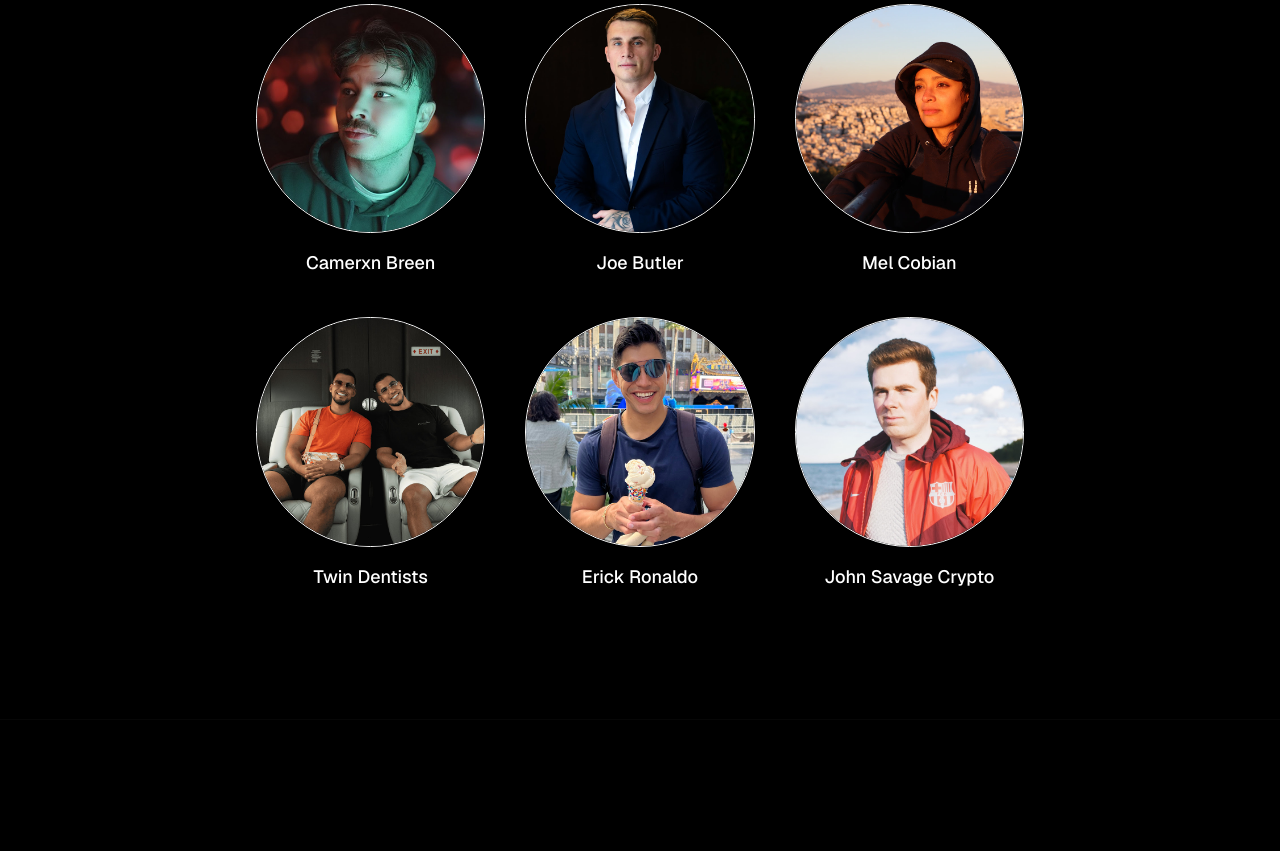
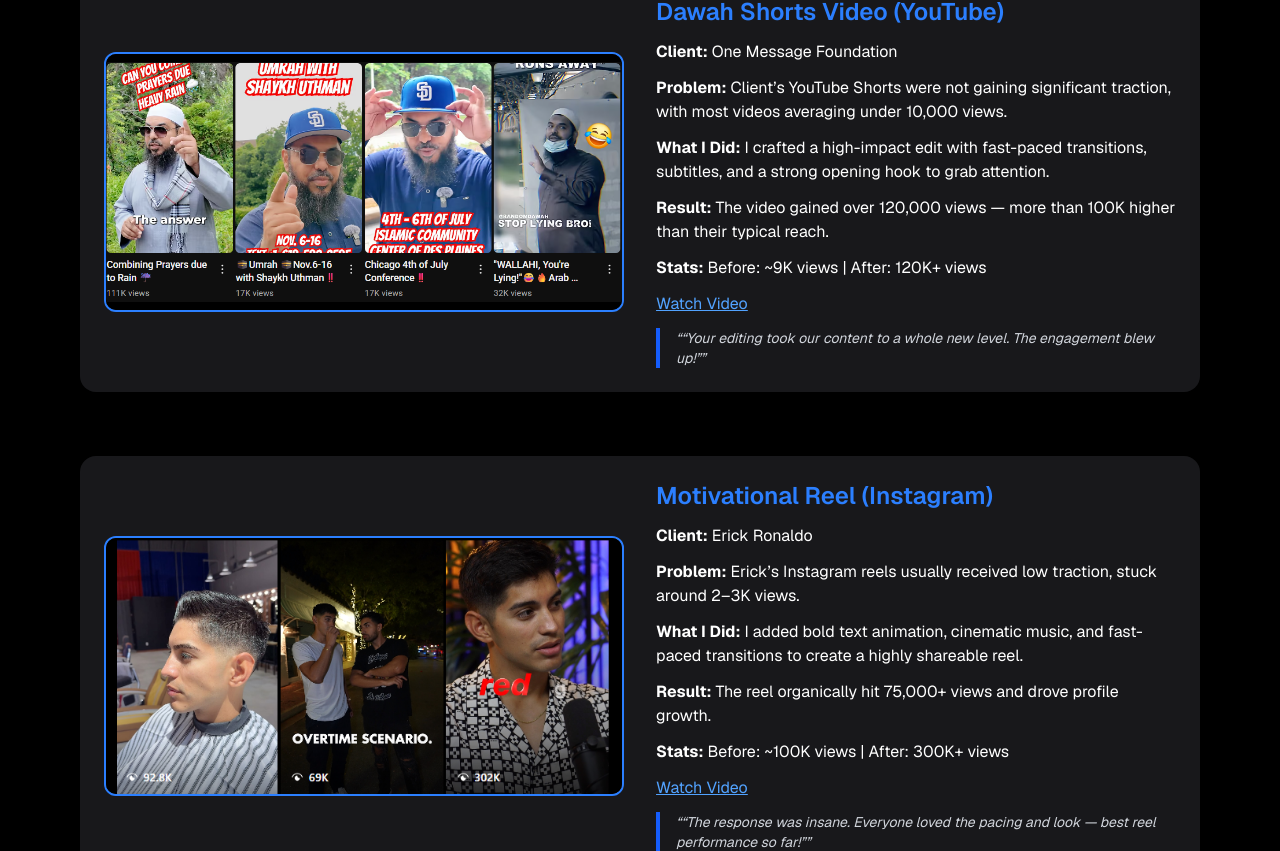
Before and after one commit to MuhammadNofilShoaib/hamzaAsif-portfolio, a Next.js app: page / in a window 1280 px wide. Shown: the part 1678-2529 px from the top of the page. Built offline with nearby package versions, Linux system fonts and the light colour scheme.

Commit message:
case study added

```diff
--- a/app/page.tsx
+++ b/app/page.tsx
@@ -1,4 +1,5 @@
 import Button from "@/components/Button";
+import CaseStudySection from "@/components/CaseStudySection";
 import Feedbacks from "@/components/Feedbacks";
 import Image from "next/image";
 import Link from "next/link";
@@ -121,6 +122,13 @@
       </section>
 
       <hr className="opacity-30" />
+
+      <section>
+        <CaseStudySection/>
+      </section>
+
+      <hr className="opacity-30" />
+
 
 
       <section className="py-16 px-4 bg-black flex flex-col justify-center items-center gap-10 text-white text-center">
--- /dev/null
+++ b/components/CaseStudySection.tsx
@@ -0,0 +1,127 @@
+// components/CaseStudySection.tsx
+import Image from "next/image";
+import React from "react";
+
+type CaseStudy = {
+    client: string;
+    videoTitle: string;
+    problem: string;
+    solution: string;
+    result: string;
+    stats?: string;
+    link?: string;
+    testimonial?: string;
+    image: string;
+};
+
+const caseStudies: CaseStudy[] = [
+    {
+        client: "One Message Foundation",
+        videoTitle: "Dawah Shorts Video (YouTube)",
+        problem:
+            "Client’s YouTube Shorts were not gaining significant traction, with most videos averaging under 10,000 views.",
+        solution:
+            "I crafted a high-impact edit with fast-paced transitions, subtitles, and a strong opening hook to grab attention.",
+        result:
+            "The video gained over 120,000 views — more than 100K higher than their typical reach.",
+        stats: "Before: ~9K views | After: 120K+ views",
+        link: "https://youtube.com/shorts/O2NPZbiN0bY?si=ecxCp0B4J8OQpf-n",
+        testimonial:
+            "“Your editing took our content to a whole new level. The engagement blew up!”",
+        image: "/1case.png"
+    },
+    {
+        client: "Erick Ronaldo",
+        videoTitle: "Motivational Reel (Instagram)",
+        problem:
+            "Erick’s Instagram reels usually received low traction, stuck around 2–3K views.",
+        solution:
+            "I added bold text animation, cinematic music, and fast-paced transitions to create a highly shareable reel.",
+        result:
+            "The reel organically hit 75,000+ views and drove profile growth.",
+        stats: "Before: ~100K views | After: 300K+ views",
+        link: "https://www.instagram.com/reel/DHuGgtbxQrM/?utm_source=ig_web_copy_link",
+        testimonial:
+            "“The response was insane. Everyone loved the pacing and look — best reel performance so far!”",
+        image: "/2case.png"
+
+    },
+];
+
+const CaseStudySection = () => {
+    return (
+        <section className="py-16 bg-black text-white">
+            <div className="max-w-6xl mx-auto px-4">
+                <h2 className="text-5xl font-bold text-center mb-12 text-white">
+                    Case Studies
+                </h2>
+
+                <div className="space-y-16">
+                    {caseStudies.map((study, index) => (
+                        <div
+                            key={index}
+                            className="flex flex-col md:flex-row items-center gap-8 bg-zinc-900 rounded-2xl p-6 shadow-md hover:shadow-lg transition-all duration-300"
+                        >
+                            {/* Image Placeholder */}
+                            <div className="w-full md:w-1/2 overflow-x-auto border-2 border-blue-500 rounded-xl">
+                                <div className="min-w-[600px] md:min-w-0 h-64 bg-black flex items-center justify-center">
+                                    <Image
+                                        src={study.image}
+                                        alt="Case Study Image"
+                                        className="h-64 object-contain rounded-xl"
+                                        width={1000}
+                                        height={1000}
+                                    />
+                                </div>
+                            </div>
+
+
+                            {/* Text Content */}
+                            <div className="w-full md:w-1/2 space-y-3">
+                                <h3 className="text-2xl font-semibold text-blue-500">
+                                    {study.videoTitle}
+                                </h3>
+                                <p>
+                                    <strong>Client:</strong> {study.client}
+                                </p>
+                                <p>
+                                    <strong>Problem:</strong> {study.problem}
+                                </p>
+                                <p>
+                                    <strong>What I Did:</strong> {study.solution}
+                                </p>
+                                <p>
+                                    <strong>Result:</strong> {study.result}
+                                </p>
+                                {study.stats && (
+                                    <p>
+                                        <strong>Stats:</strong> {study.stats}
+                                    </p>
+                                )}
+                                {study.link && (
+                                    <p>
+                                        <a
+                                            href={study.link}
+                                            target="_blank"
+                                            rel="noopener noreferrer"
+                                            className="text-blue-400 underline"
+                                        >
+                                            Watch Video
+                                        </a>
+                                    </p>
+                                )}
+                                {study.testimonial && (
+                                    <blockquote className="text-sm italic border-l-4 border-blue-600 pl-4 mt-2 text-gray-300">
+                                        “{study.testimonial}”
+                                    </blockquote>
+                                )}
+                            </div>
+                        </div>
+                    ))}
+                </div>
+            </div>
+        </section>
+    );
+};
+
+export default CaseStudySection;
```
Also changed, not shown: public/1case.png (added), public/2case.png (added).
